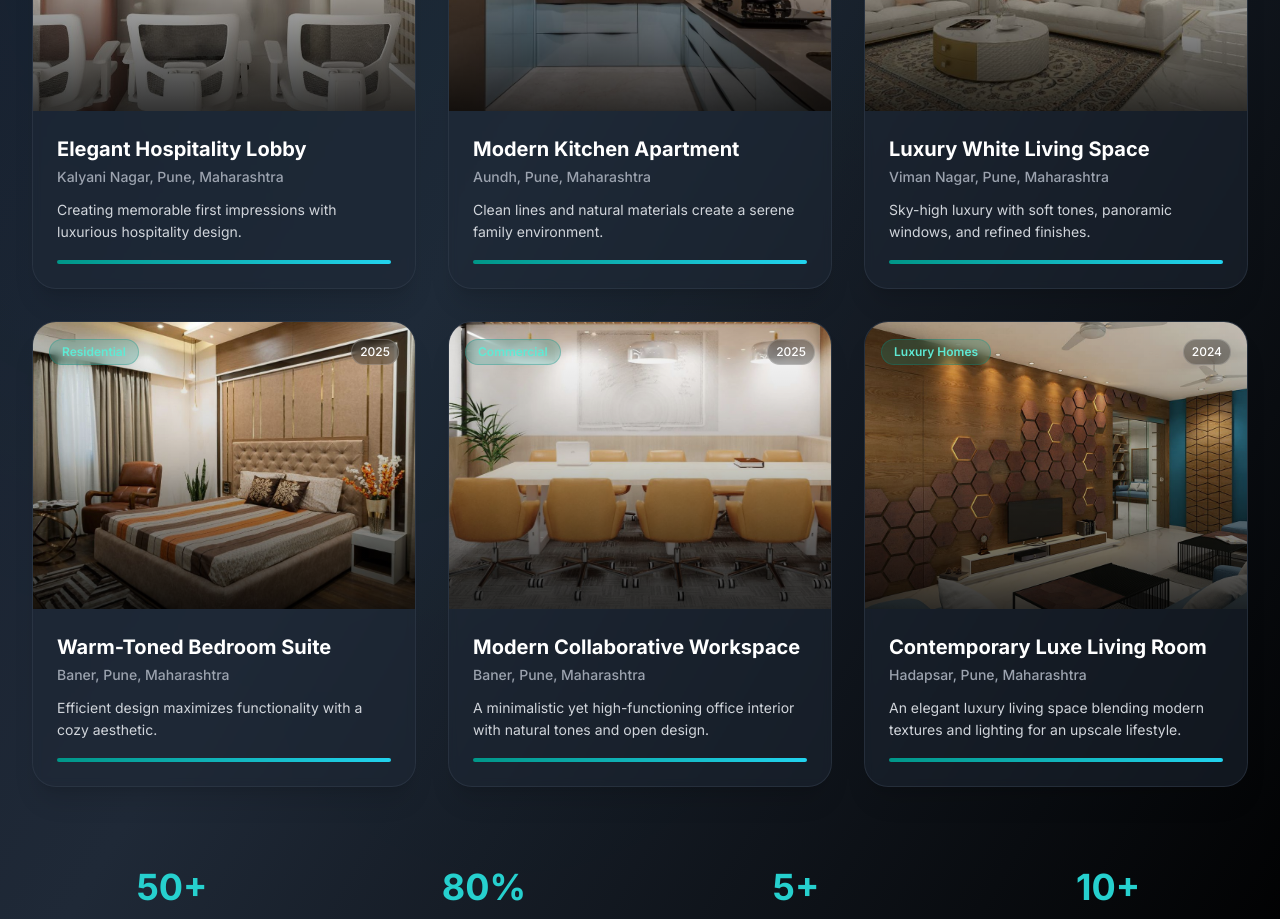
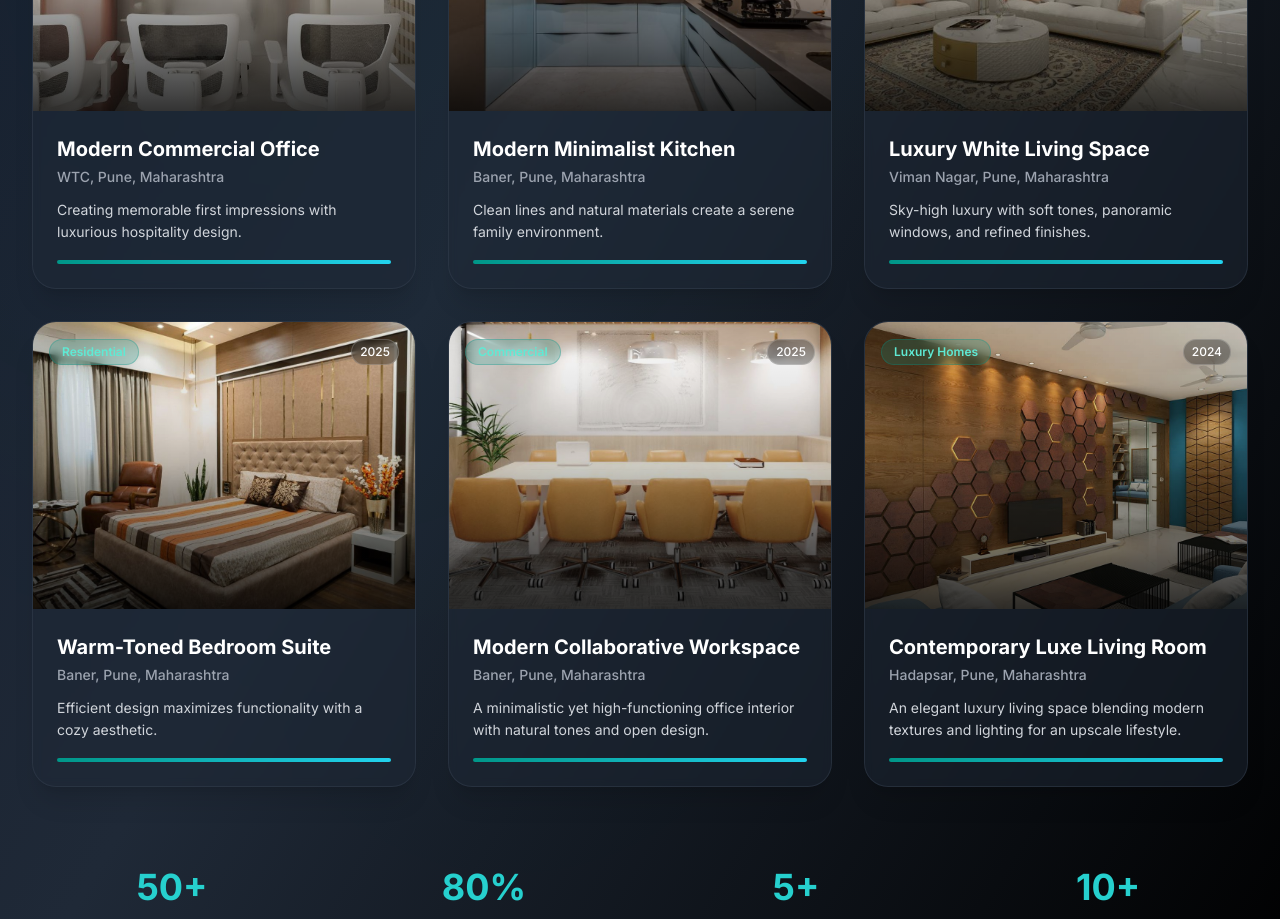
Before and after one commit to nikhilJadhav109/ADP, a React (Vite) app: page / in a window 1280 px wide. Shown: the part 3920-4839 px from the top of the page. Built offline with nearby package versions, Linux system fonts and the light colour scheme.

Commit message:
portfolio mismatch content updated

```diff
--- a/src/components/Portfolio.tsx
+++ b/src/components/Portfolio.tsx
@@ -104,9 +104,9 @@ const Portfolio: React.FC = () => {
     },
     {
       id: 4,
-      title: "Elegant Hospitality Lobby",
+      title: "Modern Commercial Office",
       category: "Commercial",
-      location: "Kalyani Nagar, Pune, Maharashtra",
+      location: "WTC, Pune, Maharashtra",
       year: "2023",
       image: "/portfolioImages/commercial2.jpeg",
       description:
@@ -116,9 +116,9 @@ const Portfolio: React.FC = () => {
     },
     {
       id: 5,
-      title: "Modern Kitchen Apartment",
+      title: "Modern Minimalist Kitchen",
       category: "Residential",
-      location: "Aundh, Pune, Maharashtra",
+      location: "Baner, Pune, Maharashtra",
       year: "2022",
       image: "/portfolioImages/residential3.jpeg",
       description:
--- a/src/constants/projects.ts
+++ b/src/constants/projects.ts
@@ -41,12 +41,12 @@
     },
     {
       id: 5,
-      title: "Spacious Office Lobby",
+      title: "Modern Commercial Office",
       category: "Commercial",
-      location: "Hinjewadi, Pune, Maharashtra",
+      location: "WTC, Pune, Maharashtra",
       year: "2023",
       image: "/portfolioImages/commercial2.jpeg",
-      description: "A grand and inviting entrance for a corporate environment."
+      description: "Creating memorable first impressions with luxurious hospitality design.",
     },
     {
       id: 6,
@@ -165,7 +165,7 @@
     location: "Balewadi HighStreet, Pune, Maharashtra",
     year: "2024",
     image: "/portfolioImages/ModernLobby.webp",
-    description: "Modern business entrance design in Satara, Maharashtra, India, showcasing contemporary style."
+    description: "Modern business entrance design showcasing contemporary style."
   },
   {
     id: 19,
@@ -180,7 +180,7 @@
     id: 20,
     title: "Vibrant Kids Bedroom with Celestial Ceiling",
     category: "Residential",
-    location: "Wakad, Pune, Maharashtra",
+    location: "Sambhajinagar, Maharashtra",
     year: "2024",
     image: "/portfolioImages/KidsCelestialBedroom.jpeg",
     description: "Playful kids bedroom design in Pune featuring a unique celestial ceiling."
@@ -198,10 +198,10 @@
     id: 22,
     title: "Modern Industrial Meeting Room",
     category: "Commercial",
-    location: "MIDC, Satara, Maharashtra",
+    location: "Sambhajinagar, Maharashtra",
     year: "2024",
     image: "/portfolioImages/IndustrialMeetingRoom.jpg",
-    description: "Dynamic commercial meeting room design in Satara with industrial flair."
+    description: "Dynamic commercial meeting room design in Sambhajinagar with industrial flair."
   },
   {
     id: 23,
@@ -223,12 +223,12 @@
   },
   {
     id: 25,
-    title: "Grand Commercial Lobby Interior",
+    title: "Commercial Interior Design - Lounge",
     category: "Commercial",
     location: "Shivaji Nagar, Pune, Maharashtra",
     year: "2024",
     image: "/portfolioImages/GrandCommercialLobby.png",
-    description: "Luxurious commercial lobby design in Pune, perfect for corporate towers."
+    description: "Luxurious commercial lounge design in Pune, perfect for corporate towers."
   },
   {
     id: 26,
```
